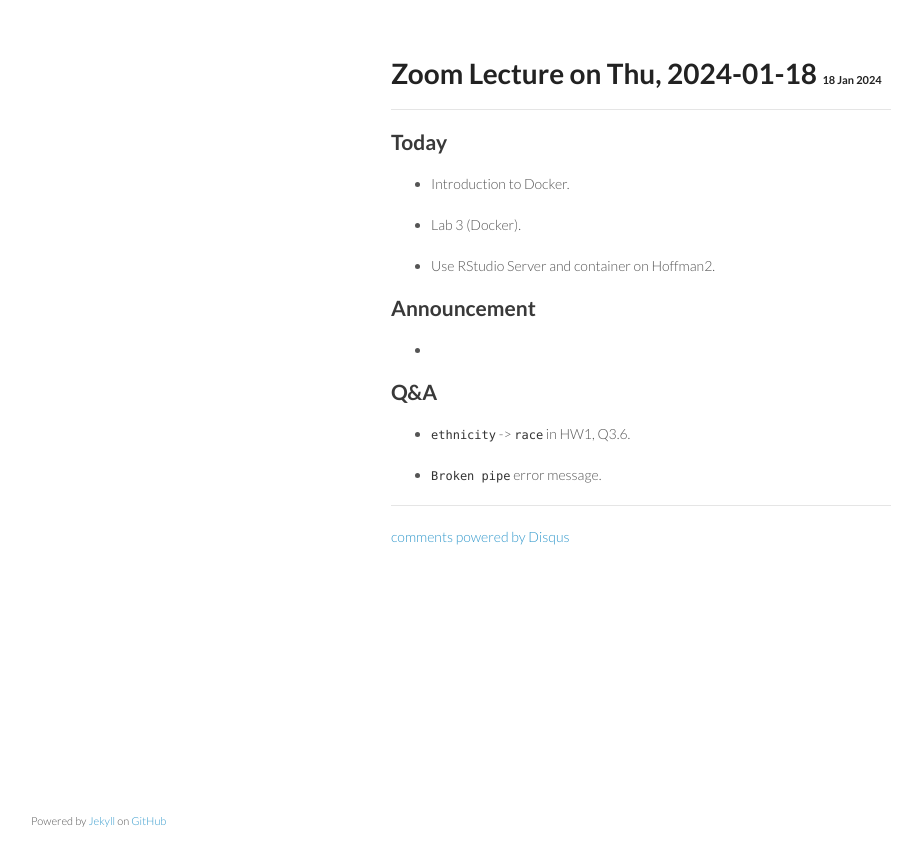
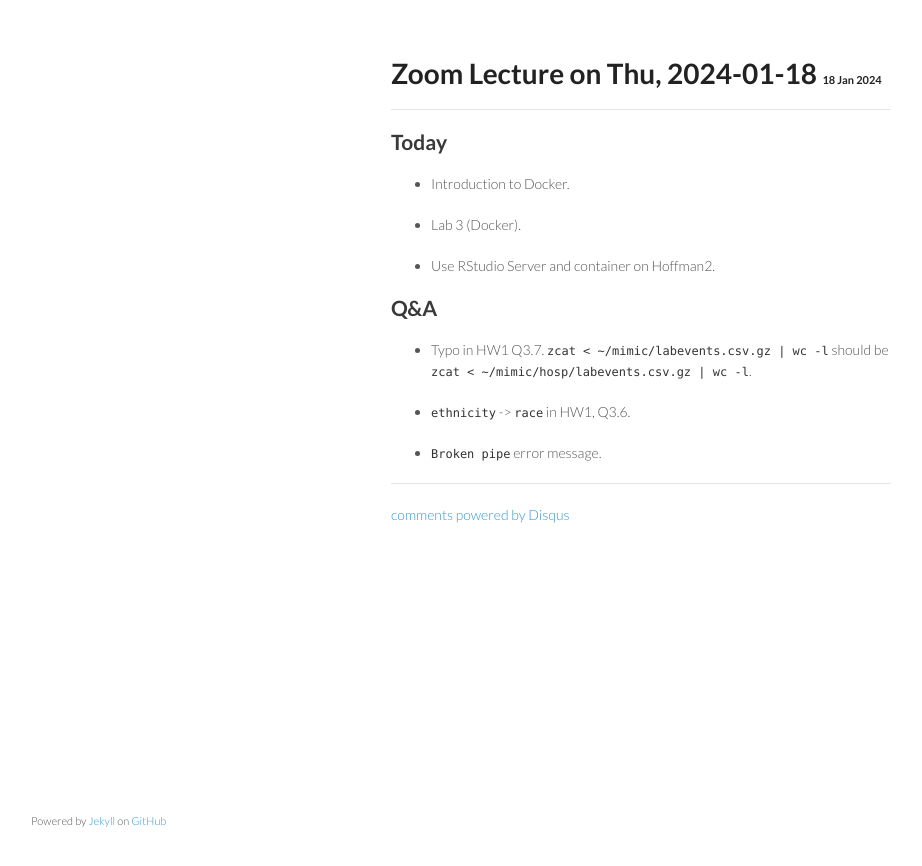
Before and after one commit to ucla-biostat-203b/2024winter, a Jekyll site: the page built from _posts/2024-01-18-lec80.md, in a window 1280 px wide. Shown: the top 866 px of the page, without its empty margins (179-1101 px from the left). Built offline with Jekyll 4.4.1, drawn with Linux system fonts in a browser that asks for light colours; comment, search, counter and statistics services are not loaded.

```diff
--- a/_posts/2024-01-18-lec80.md
+++ b/_posts/2024-01-18-lec80.md
@@ -12,11 +12,10 @@
 
 * Use RStudio Server and container on Hoffman2.
 
-## Announcement
+## Q&A
 
-*
+* Typo in HW1 Q3.7. `zcat < ~/mimic/labevents.csv.gz | wc -l` should be `zcat < ~/mimic/hosp/labevents.csv.gz | wc -l`.
 
-## Q&A
 
 * `ethnicity` -> `race` in HW1, Q3.6.
 
```
Also changed, not shown: _posts/2024-01-18-lec1.md (added, +17 -0 lines), schedule/schedule-lec1.md (+1 -1 lines).
